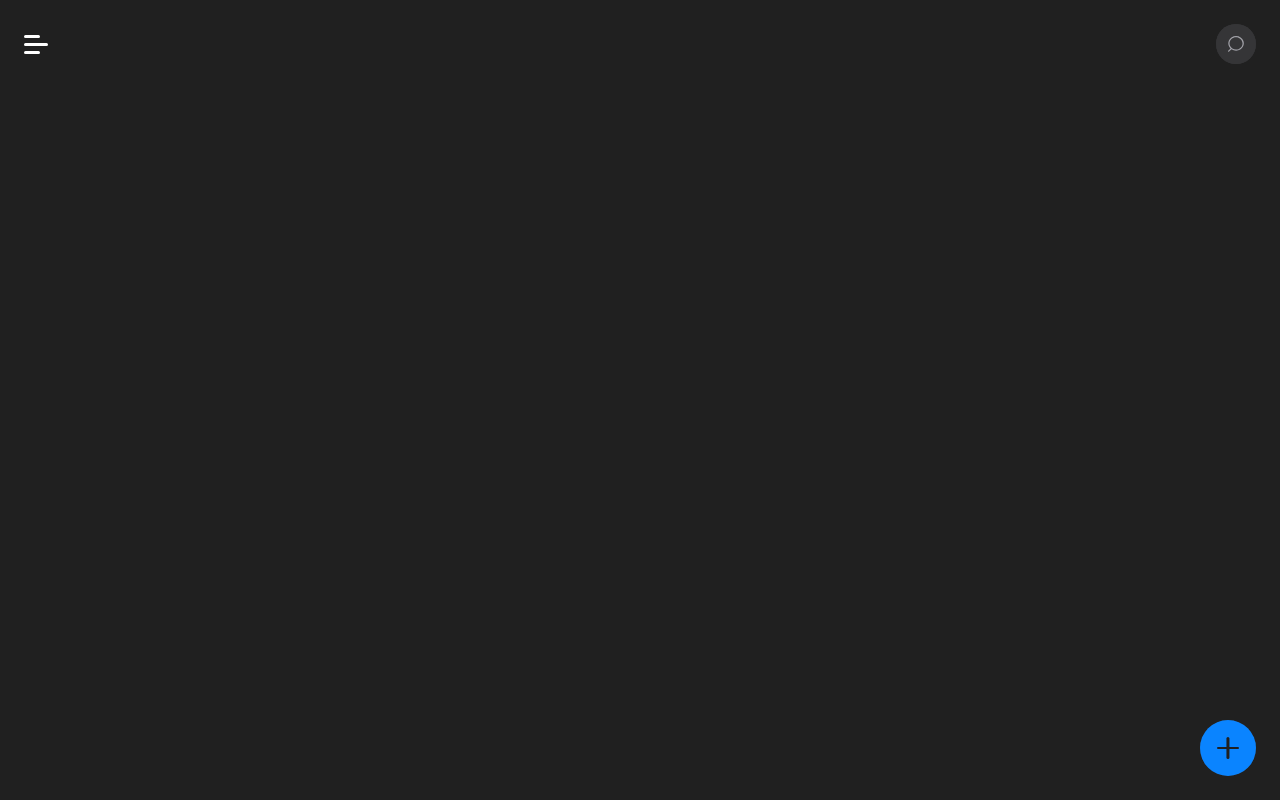
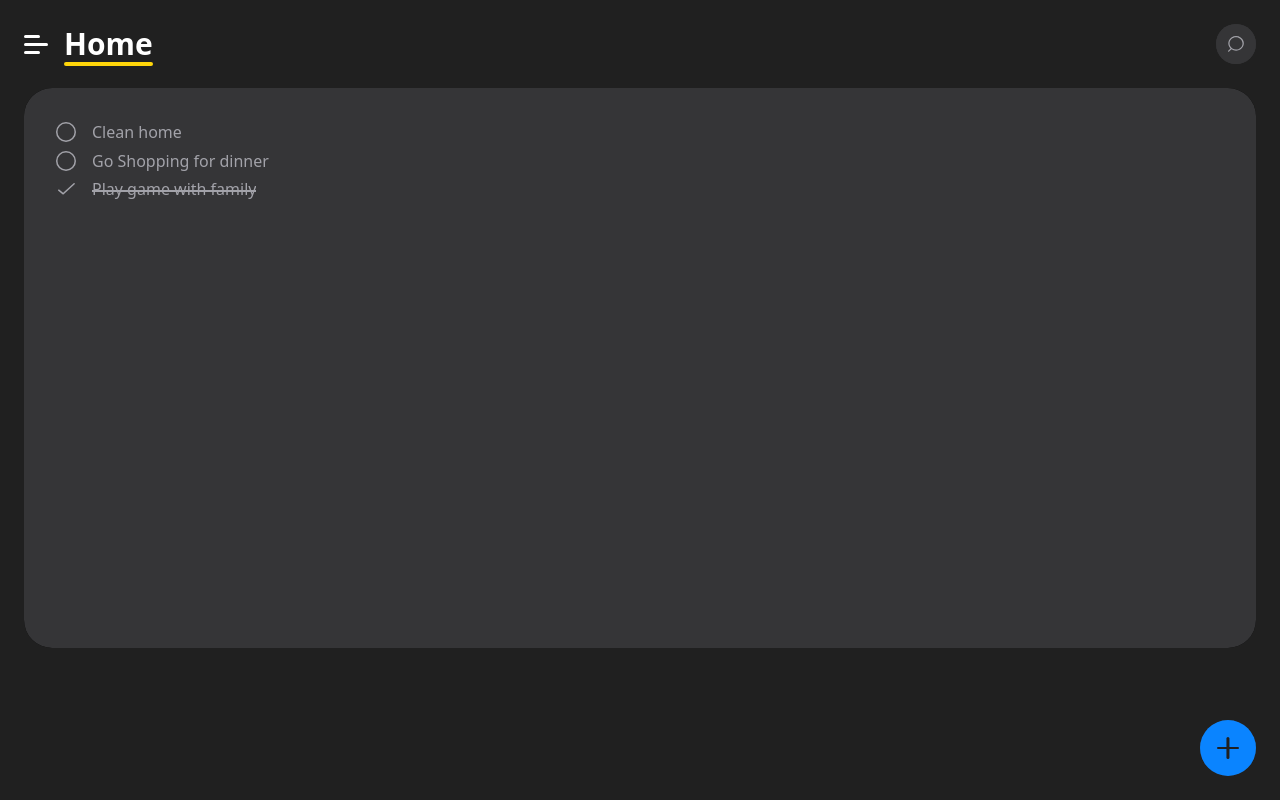
Before and after one commit to bahniiMDev/new-todo, a React (Vite) app: page /Home in a window 1280 px wide. Built offline with nearby package versions, Linux system fonts and the light colour scheme.

Commit message:
first alhfa fix

```diff
--- a/src/components/Main.jsx
+++ b/src/components/Main.jsx
@@ -20,10 +20,11 @@ const Main = () => {
 				<Route path={'/posts'} exact>
 					<List />
 				</Route>
+				{/*<Redirect></Redirect>*/}
 				<Route path={'/'} exact>
 					<List />
 				</Route>
-				<Route path={'/posts/:group'} exact>
+				<Route path={'/:group'} exact>
 					<ListGroupPage />
 				</Route>
 			</Switch>
--- a/src/components/MenuGroup.jsx
+++ b/src/components/MenuGroup.jsx
@@ -234,7 +234,7 @@ const MenuGroup = () => {
 			>
 				<p className='text-xs  font-semibold  cursor-pointer text-gray-300 w-full h-full '>
 					<Link
-						to={`/posts`}
+						to={`/`}
 						onClick={() => close(null)}
 						className='w-full h-full block p-4'
 					>
@@ -261,7 +261,7 @@ const MenuGroup = () => {
 					<div key={index}>
 						<Link
 							onClick={() => close(item.body)}
-							to={`/posts/${item.body}`}
+							to={`/${item.body}`}
 							className='text-[12px] py-2.5 px-4 font-medium cursor-pointer text-gray-100 w-full flex items-center have-min whitespace-nowrap overflow-auto'
 							id='link-group'
 						>
--- a/src/components/NavBar.jsx
+++ b/src/components/NavBar.jsx
@@ -1,4 +1,4 @@
-import React, { useRef, useState } from 'react'
+import React, { useEffect, useRef, useState } from 'react'
 import { Route, Switch } from 'react-router-dom/cjs/react-router-dom'
 import { searchImg } from '../utils'
 import MenuButton from './MenuButton'
@@ -15,19 +15,29 @@ const NavBar = () => {
 	const [inputOpen, setInputOpen] = useState(false)
 	const inputRef = useRef()
 	const dispatch = useDispatch()
-	const { items, inputSearch, groupValue } = useSelector(state => state.list)
+	const { items, inputSearch, groupValue, groups } = useSelector(
+		state => state.list
+	)
+
+	const [color, setColor] = useState('#000')
+	useEffect(() => {
+		groups.forEach(item => {
+			if (item.body === groupValue) {
+				setColor(item.color)
+				setColor(item.color)
+				console.log(item.color)
+			}
+		})
+	}, [groupValue])
 
 	return (
 		<header className='w-full flex items-center mb-4 md:mb-6 justify-between'>
 			<MenuButton />
 			<Switch>
-				<Route path={'/posts/:text'} exact>
-					<Title />
+				<Route path={'/:text'} exact>
+					<Title clas={color} />
 				</Route>
 				<Route path={'/'} exact>
-					<Title text={'All Task'} />
-				</Route>
-				<Route path={'/posts'} exact>
 					<Title text={'All Task'} />
 				</Route>
 			</Switch>
--- a/src/components/Title.jsx
+++ b/src/components/Title.jsx
@@ -1,11 +1,21 @@
 import React from 'react'
 import { useParams } from 'react-router-dom/cjs/react-router-dom'
 
-const Title = ({ text }) => {
+const Title = ({ text, clas }) => {
 	const params = useParams()
 	return (
-		<h1 className='text-3xl font-semibold mx-4 whitespace-nowrap '>
+		<h1 className={`text-3xl font-semibold mx-4 whitespace-nowrap relative`}>
 			{text ? text : params.text}
+			{clas ? (
+				<span
+					className={`content-normal h-1 w-100% rounded-full absolute block bottom-[-4px] right-0 left-0`}
+					style={{
+						backgroundColor: clas,
+					}}
+				></span>
+			) : (
+				''
+			)}
 		</h1>
 	)
 }
--- a/src/components/UI/ListGroup.jsx
+++ b/src/components/UI/ListGroup.jsx
@@ -83,7 +83,7 @@ const ListGroup = ({ body, color, children, page, i }) => {
 						)
 					)
 				)
-				history.push('/posts')
+				history.push('/')
 			}, (ref.current.childNodes.length - 1) * 100 + 1205)
 		}
 	}
```
Also changed, not shown: src/index.css (+8 -0 lines).
